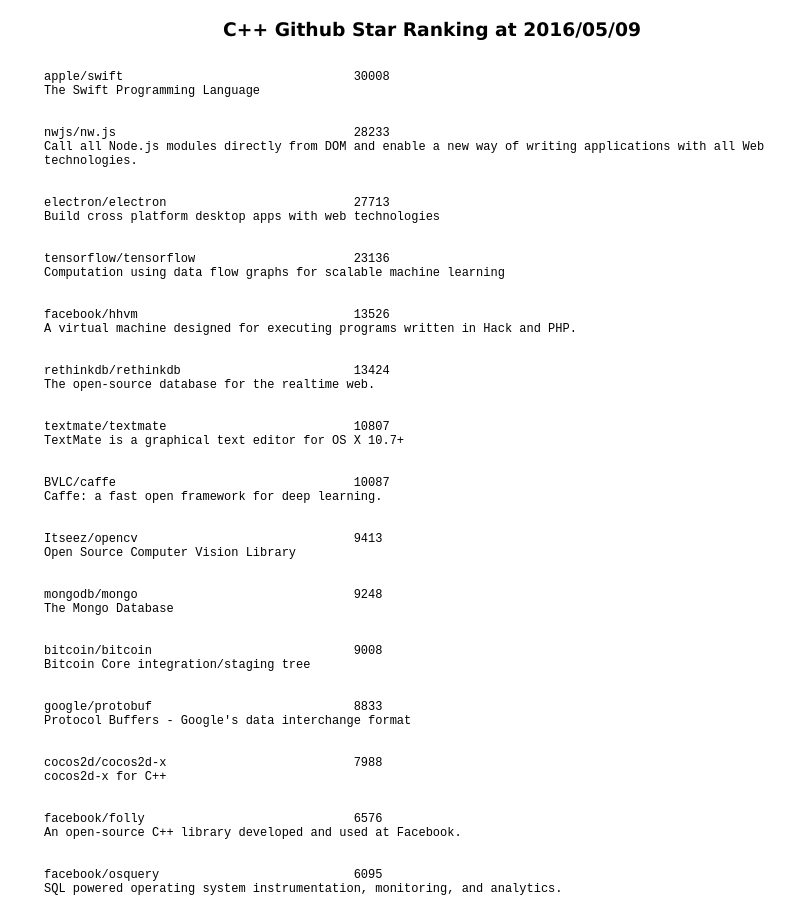
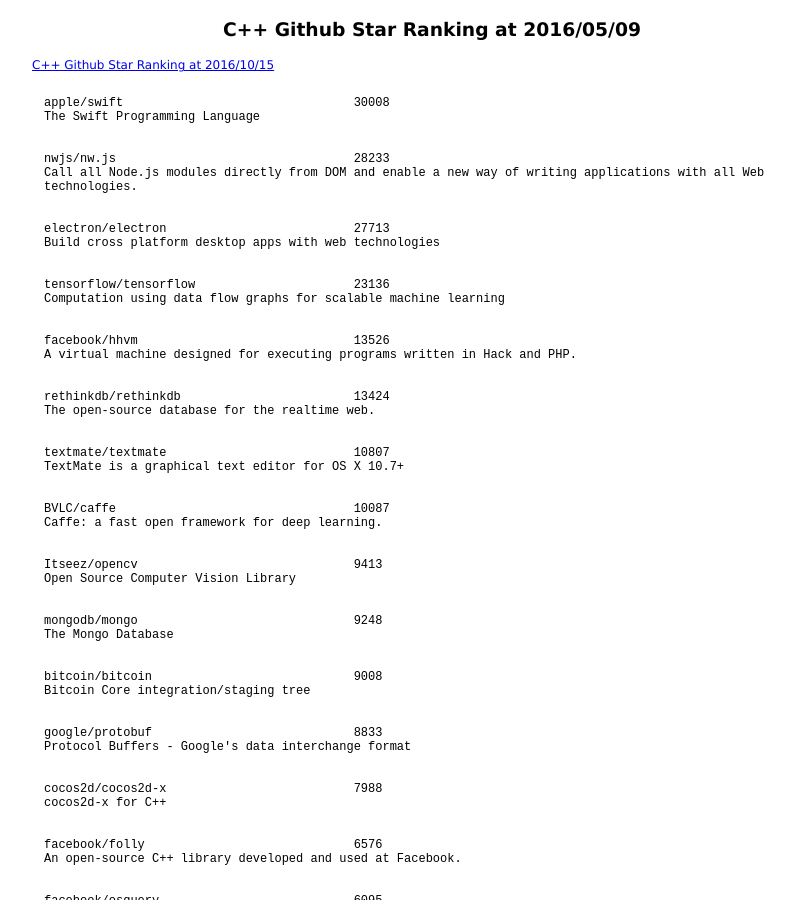
Before and after one commit to 38elements/38elements.github.com, a Jekyll site: the page built from _posts/2016-05-09-cpp-repository-github-star-ranking.md, in a window 1280 px wide and 900 px high. Shown: the whole window, without its empty margins (208-1003 px from the left). Built offline with Jekyll 4.4.1, drawn with Linux system fonts in a browser that asks for light colours.

Commit message:
Update 2016-05-09-cpp-repository-github-star-ranking.md

```diff
--- a/_posts/2016-05-09-cpp-repository-github-star-ranking.md
+++ b/_posts/2016-05-09-cpp-repository-github-star-ranking.md
@@ -2,6 +2,7 @@
 layout: posts
 title: C++ Github Star Ranking at 2016/05/09
 ---
+[C++ Github Star Ranking at 2016/10/15](/2016/10/15/cpp-repository-github-star-ranking.html)
 <pre style="background-color: white;border: none;">
 apple/swift                                30008
 The Swift Programming Language
```
